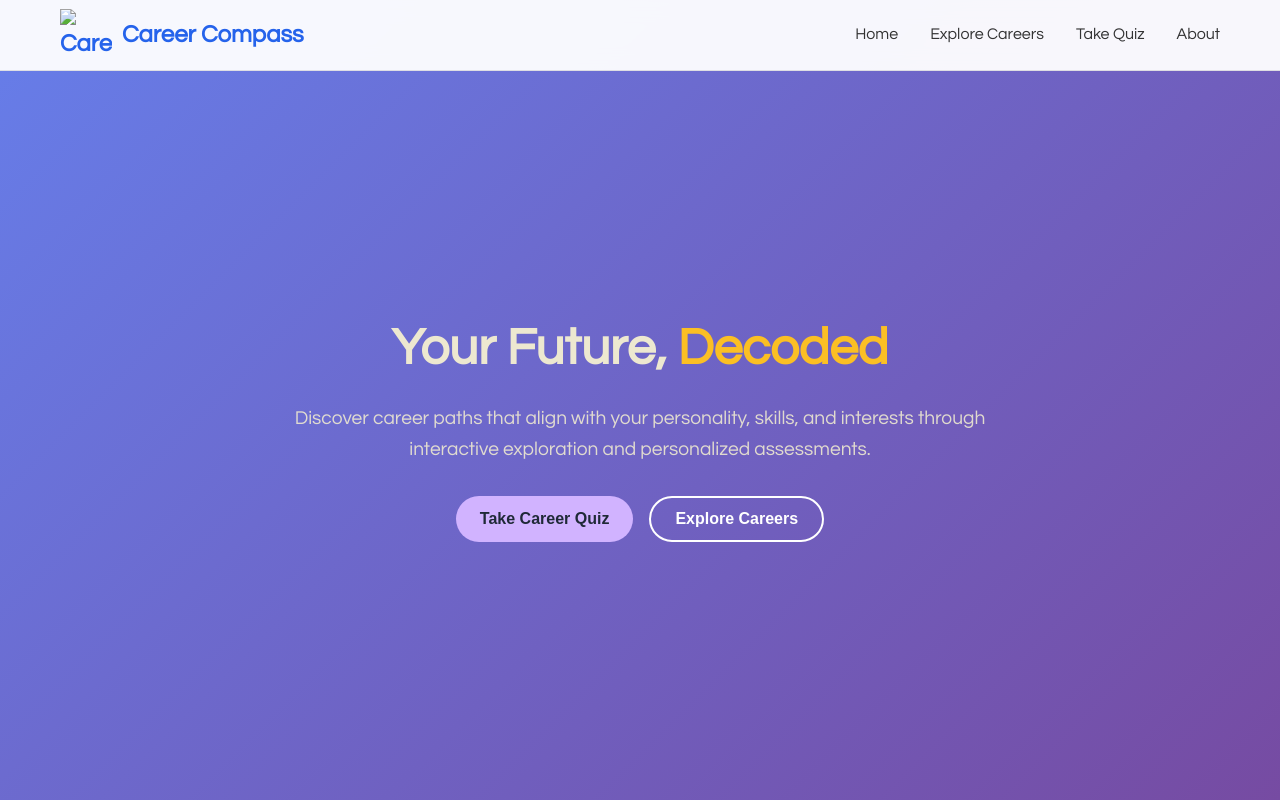
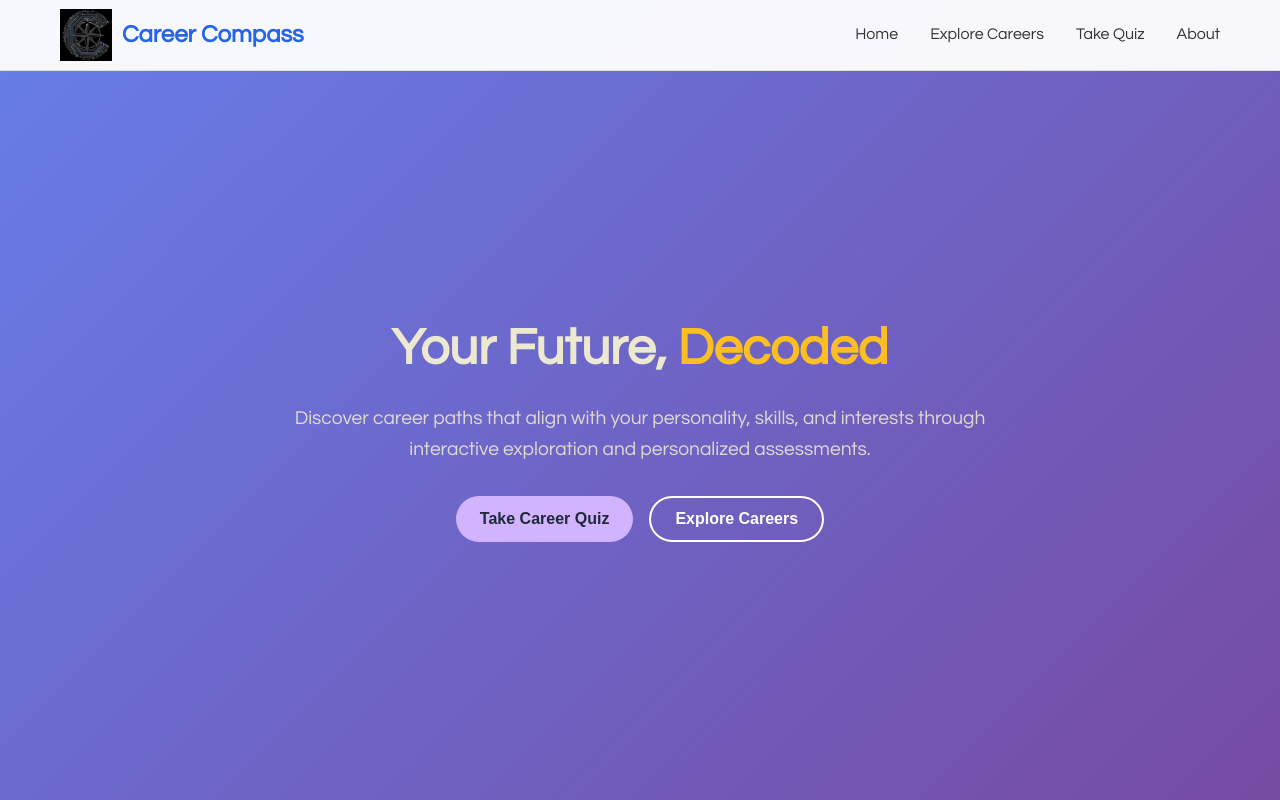
Before and after one commit to Jacobparaiso11/CareerCompass, a plain HTML site: page index.html in a window 1280 px wide. Shown: the top 800 px of the page. Drawn offline with Linux system fonts and the light colour scheme.

Commit message:
Update favicon and logo image paths in index.html

```diff
--- a/index.html
+++ b/index.html
@@ -4,12 +4,12 @@
 <meta charset="UTF-8">
 <meta name="viewport" content="width=device-width, initial-scale=1.0">
 <title>Career Compass: Your Future, Decoded</title>
-<link rel="icon" type="image/png" sizes="32x32" href="/favicon-32x32.png">
+<link rel="icon" type="image/png" sizes="32x32" href="image/favicon-32x32.png">
 <link rel="stylesheet" href="style.css">
 </head>
 <body>
 <nav class="navbar"><div class="nav-container">
-<div class="nav-logo"><img src="images/careecompasslogo.png" alt="Career Compass logo"><span>Career Compass</span></div>
+<div class="nav-logo"><img src="image/careercompasslogo.png" alt="Career Compass logo"><span>Career Compass</span></div>
 <ul class="nav-menu">
 <li><a href="#home" class="nav-link">Home</a></li>
 <li><a href="#explore" class="nav-link">Explore Careers</a></li>
```
